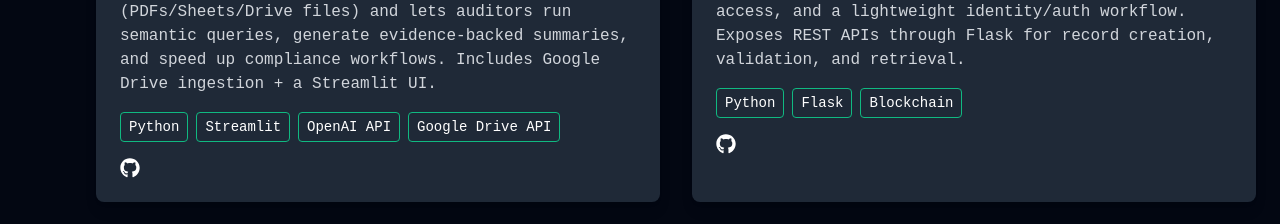
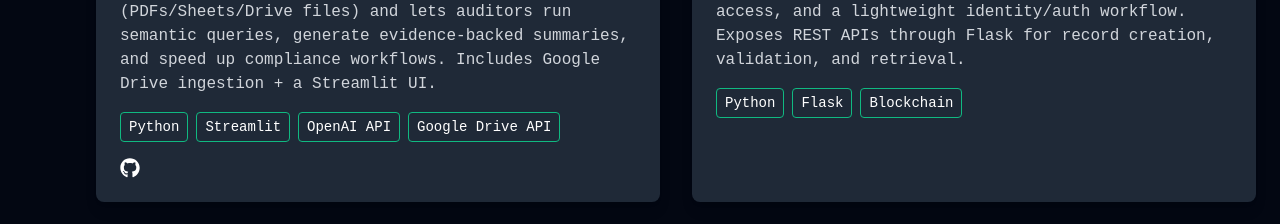
Before and after one commit to sdeevanapalli/sdeevanapalli-portfolio, a React (Vite) app: page / in a window 1280 px wide. Shown: the part 1080-1304 px from the top of the page. Built offline with nearby package versions, Linux system fonts and the light colour scheme; the HTML template or start-up script is replaced by a standard one.

Commit message:
fixed button

```diff
--- a/src/components/Projects.tsx
+++ b/src/components/Projects.tsx
@@ -68,7 +68,6 @@ const projects = [
   },
 ];
 
-
 export default function Projects() {
   return (
     <section
@@ -78,6 +77,7 @@ export default function Projects() {
       <h2 className="text-4xl font-mono font-bold text-accent mb-12 text-center">
         Projects
       </h2>
+
       <div className="grid md:grid-cols-2 gap-8">
         {projects.map((proj, i) => (
           <motion.div
@@ -88,8 +88,12 @@ export default function Projects() {
             transition={{ duration: 0.5, delay: i * 0.2 }}
             className="bg-gray-800 p-6 rounded-lg shadow-lg hover:shadow-accent/50 transition-shadow"
           >
-            <h3 className="text-2xl font-mono font-bold text-accent mb-2">{proj.name}</h3>
+            <h3 className="text-2xl font-mono font-bold text-accent mb-2">
+              {proj.name}
+            </h3>
+
             <p className="text-gray-300 mb-4">{proj.description}</p>
+
             <div className="flex flex-wrap gap-2 mb-4">
               {proj.tech.map((tech, j) => (
                 <span
@@ -100,12 +104,26 @@ export default function Projects() {
                 </span>
               ))}
             </div>
+
             <div className="flex space-x-4">
-              <a href={proj.github} target="_blank" className="hover:text-accent transition-all">
-                <FaGithub size={20} />
-              </a>
+              {/* Show GitHub only if link exists */}
+              {proj.github && (
+                <a
+                  href={proj.github}
+                  target="_blank"
+                  className="hover:text-accent transition-all"
+                >
+                  <FaGithub size={20} />
+                </a>
+              )}
+
+              {/* Show Live link only if provided */}
               {proj.live && (
-                <a href={proj.live} target="_blank" className="hover:text-accent transition-all">
+                <a
+                  href={proj.live}
+                  target="_blank"
+                  className="hover:text-accent transition-all"
+                >
                   <FaExternalLinkAlt size={20} />
                 </a>
               )}
```
